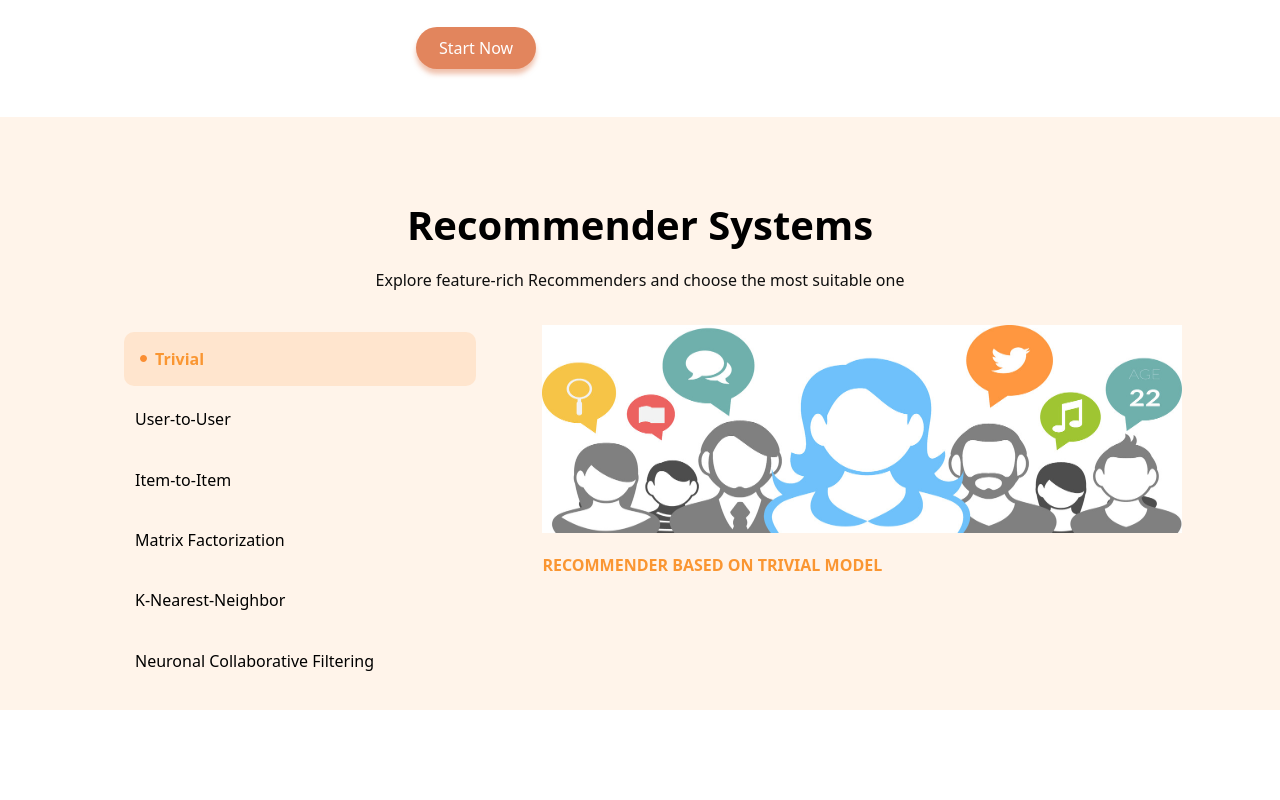
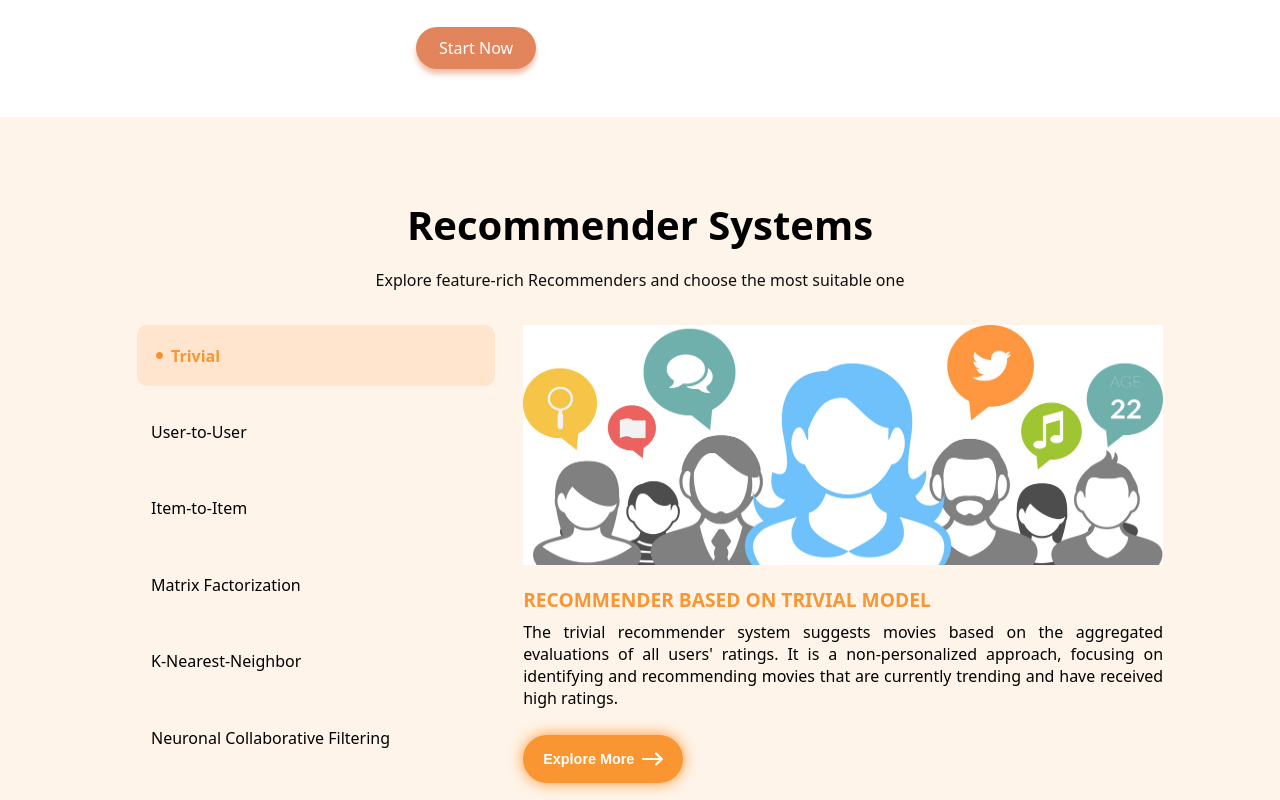
Before and after one commit to hangui11/Recommender-System-Frotend, a Vue app: page / in a window 1280 px wide. Shown: the part 685-1485 px from the top of the page. Before the commit the page ends 1395 px from the top, so only its background shows below. Built offline with nearby package versions, Linux system fonts and the light colour scheme.

Commit message:
add user to user model

```diff
--- a/src/components/LoginPage.vue
+++ b/src/components/LoginPage.vue
@@ -15,7 +15,7 @@ const users = ref([]);
 
 onMounted(async () => {
   try {
-    const response = await axios.get('http://127.0.0.1:8000/users');
+    const response = await axios.get('https://sunshine-movies-backend.vercel.app/users');
     users.value = response.data;
   } catch (error) {
     console.error(error);
@@ -80,7 +80,7 @@ const sign_up = () => {
     <div class="container">
       <div class="box">
         <h1 id="login">LOGIN</h1>
-        <form class="form" @submit.prevent="loginUser">
+        <form class="form" @submit.prevent="loginUser" autocomplete="off">
           <div class="user">
             <input type="text" v-model="username" id="username" placeholder="Username" required />
           </div>
--- a/src/components/ModelComponent.vue
+++ b/src/components/ModelComponent.vue
@@ -1,9 +1,12 @@
 <script setup>
 import { defineProps } from 'vue';
 import trivial from '@/assets/trivial.jpg'
+import user from '@/assets/user.png'
+import { useRouter } from 'vue-router';
+import  right_arrow  from '@/assets/right_arrow.svg'
 
 const models = ['Trivial', 'User-to-User', 'Item-to-Item', 'Matrix Factorization', 'K-Nearest-Neighbor', 'Neuronal Collaborative Filtering']
-
+const router = useRouter()
 // eslint-disable-next-line no-unused-vars
 const props = defineProps({
     modelName: {
@@ -21,42 +24,109 @@ const checkProps = () => {
     else return true
 }
 
+const goToModel = (model)  => {
+    model = model.toLowerCase()
+    router.push(`./${model}`)
+}
+// const seedValue = Math.random()
 </script>
 
 
 <template>
     <div v-if="checkProps()">
-        <div v-if="props.modelName==models[0]" class="trivial">
+        <div v-if="props.modelName==models[0]" class="model">
             <img :src="trivial" class="img"/>
             <div class="text-content">
                 <div class="text-title">RECOMMENDER BASED ON TRIVIAL MODEL</div>
-                <!-- <div>This recommender suggest movies based on evaluation of movies rated by users.</div> -->
+                <div class="text">The trivial recommender system suggests movies based on the aggregated evaluations of all users' ratings.
+                    It is a non-personalized approach, focusing on identifying and recommending movies that are currently trending and have received high ratings.
+                </div>
             </div>
+        </div>
 
+        <div v-if="props.modelName==models[1]" class="model">
+            <img :src="user" class="img"/>
+            <div class="text-content">
+                <div class="text-title">RECOMMENDER BASED ON USER-TO-USER MODEL</div>
+                <div class="text">
+                </div>
+            </div>
         </div>
+
+        <div class="btn">
+            <button type="button" @click="goToModel(props.modelName)">
+                Explore More
+                <img :src="right_arrow" class="arrow"/>
+            </button>
+        </div>
+
+
+        <!-- <img :src="`https://api.dicebear.com/9.x/adventurer/svg?seed=${seedValue}`" /> -->
     </div>
 </template>
 
 
 <style scoped>
-.trivial {
+.model {
     padding-top: 1rem;
-    padding-left: 5rem;
+    padding-left: 3rem;
+
     /* align-items: center */
 }
 
 .img {
     width: 40rem;
-    height: 13rem
+    height: 15rem
 }
 
 .text-content {
-    /* padding-right: 21rem; */
+    width: 40rem;
+    text-align: justify;
+    margin-bottom: 1.6rem;
 }
 
 .text-title {
     font-weight: bold;
     margin-top: 1rem;
-    color: rgba(250, 150, 50, 1)
+    color: rgba(250, 150, 50, 1);
+    margin-bottom: 0.5rem;
+    font-size: 1.2rem;
+}
+
+.text {
+    font-size: 1rem;
+}
+
+button {
+    cursor: pointer;
+    font-size: 0.9rem;
+    font-weight: bold;
+    border-radius: 50px;
+    width: 10rem;
+    height: 3rem;
+    border: none;
+    color: white;
+    background-color: rgba(250, 150, 50, 1);
+    display: flex;
+    align-items: center;
+    justify-content: center;
+    box-shadow: 0 0 15px rgba(250, 150, 50, 1);
+    transition: all 0.3s ease-in-out
+}
+
+button:hover {
+    transform: translateY(-5%);
+    background-color: rgba(250, 150, 50, 0.8);
+}
+
+.btn {
+    padding-left: 3rem;
+}
+
+.arrow {
+    padding-left: 0.5rem;
+    filter: brightness(0) saturate(100%) invert(99%) sepia(6%) saturate(385%) hue-rotate(327deg) brightness(119%) contrast(100%);
+    width: 1.3rem;
+    height: 1.3rem;
 }
 </style>
--- a/src/components/TheHome.vue
+++ b/src/components/TheHome.vue
@@ -194,12 +194,14 @@ body {
 .nav-container {
   position: sticky;
   display: flex;
-  margin: 1.5rem 2rem;
+  margin: 1.5rem 0;
   justify-content: space-between;
   align-items: center;
   top: 0;
   z-index: 1000;
   padding-bottom: 1.5rem;
+  padding-left: 2rem;
+  padding-right: 2rem;
   background-color: #ffffff;
   border-bottom: solid 2px rgba(241, 241, 241, 1);
 }
@@ -411,7 +413,6 @@ p {
   justify-content: center;
   align-items: center;
   flex-direction: column;
-
 }
 
 h2 {
@@ -450,8 +451,8 @@ ul {
 
 li {
   width: 20rem;
-  padding: 1rem;
-  margin: 0.4rem;
+  padding: 1.2rem;
+  margin-bottom: 1rem;
   transition: all 0.3s ease-in-out;
 }
 
```
Also changed, not shown: src/assets/right_arrow.svg (added), src/assets/user.png (added).
